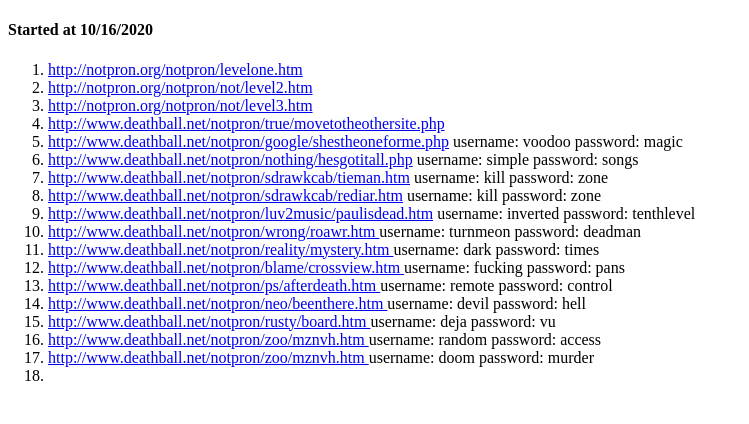
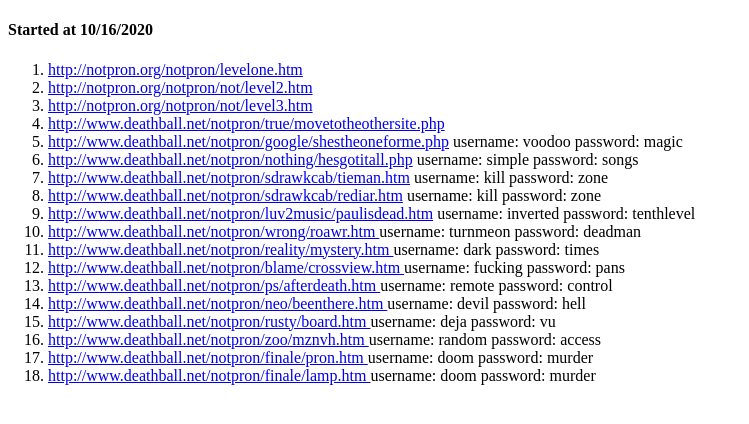
Before and after one commit to lucashtm/notpron-progress, a plain HTML site: page index.html in a window 1280 px wide. Shown: the whole page, without its empty margins (0-749 px from the left). Drawn offline with Linux system fonts and the light colour scheme.

Commit message:
Level 17 answer

```diff
--- a/index.html
+++ b/index.html
@@ -74,11 +74,15 @@
             password: access
         </li>
         <li>
-            <a href="http://www.deathball.net/notpron/finale/pron.htm" target="_blank">http://www.deathball.net/notpron/zoo/mznvh.htm </a>
+            <a href="http://www.deathball.net/notpron/finale/pron.htm" target="_blank">http://www.deathball.net/notpron/finale/pron.htm </a>
             username: doom
             password: murder
         </li>
-        <li></li>
+        <li>
+            <a href="http://www.deathball.net/notpron/finale/lamp.htm" target="_blank">http://www.deathball.net/notpron/finale/lamp.htm </a>
+            username: doom
+            password: murder
+        </li>
     </ol>
 </body>
 </html>
```
